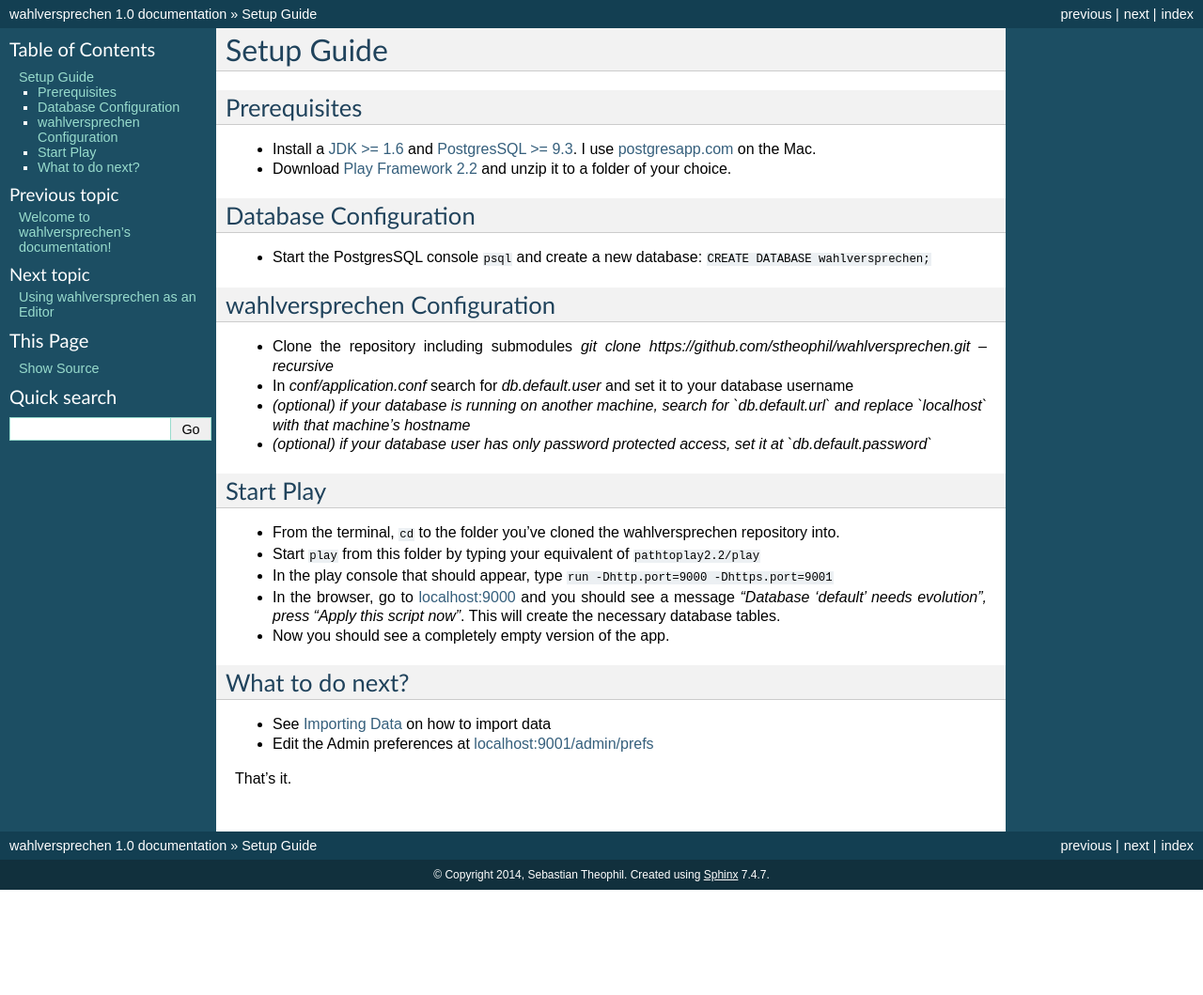
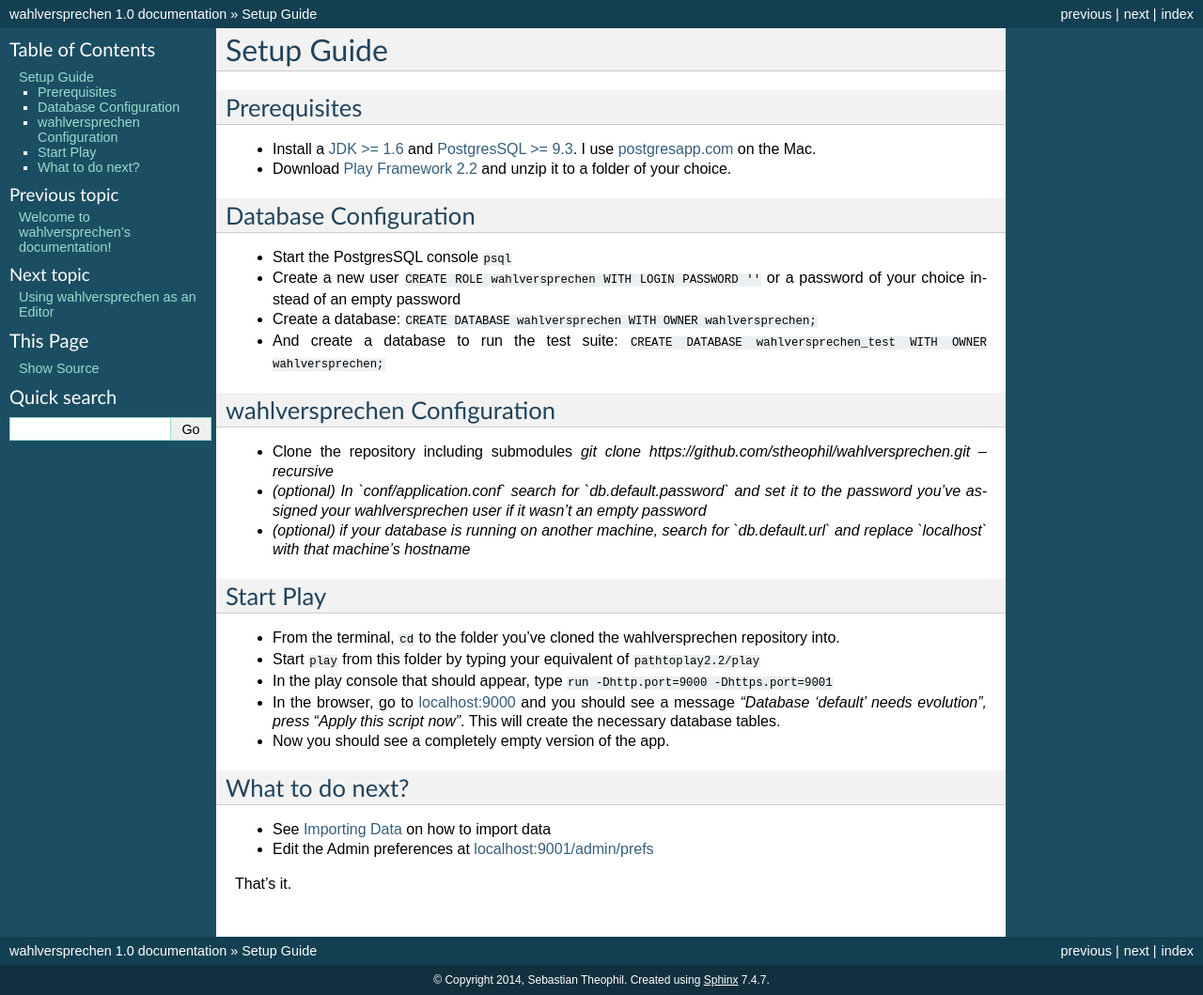
Before and after one commit to stheophil/wahlversprechen, a Sphinx documentation site: the page built from docs/setupguide.rst, in a window 1280 px wide. Shown: the whole page at 94% size. Built offline with Sphinx 7.4.7, drawn with Linux system fonts in a browser that asks for light colours; before the commit the page ends 947 px from its top, so only the background shows below that.

Commit message:
Updated setup guide

```diff
--- a/docs/setupguide.rst
+++ b/docs/setupguide.rst
@@ -11,15 +11,18 @@
 Database Configuration
 =========================
 
-- Start the PostgresSQL console ``psql`` and create a new database: ``CREATE DATABASE wahlversprechen;``
+- Start the PostgresSQL console ``psql``
+- Create a new user ``CREATE ROLE wahlversprechen WITH LOGIN PASSWORD ''`` or a password of your choice instead of an empty password
+- Create a database: ``CREATE DATABASE wahlversprechen WITH OWNER wahlversprechen;``
+- And create a database to run the test suite: ``CREATE DATABASE wahlversprechen_test WITH OWNER wahlversprechen;``
+
 
 wahlversprechen Configuration
 ==============================
 
 - Clone the repository including submodules `git clone https://github.com/stheophil/wahlversprechen.git --recursive`
-- In `conf/application.conf` search for `db.default.user` and set it to your database username
+- *(optional) In `conf/application.conf` search for `db.default.password` and set it to the password you've assigned your wahlversprechen user if it wasn't an empty password*
 - *(optional) if your database is running on another machine, search for `db.default.url` and replace `localhost` with that machine's hostname*
-- *(optional) if your database user has only password protected access, set it at `db.default.password`*
 
 Start Play
 ===========
```
